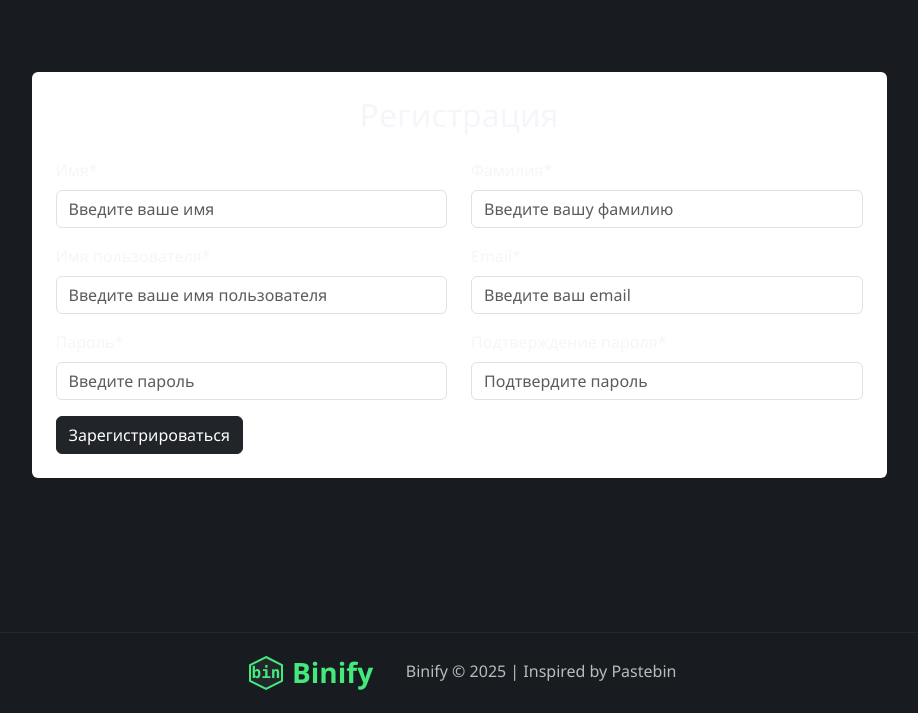
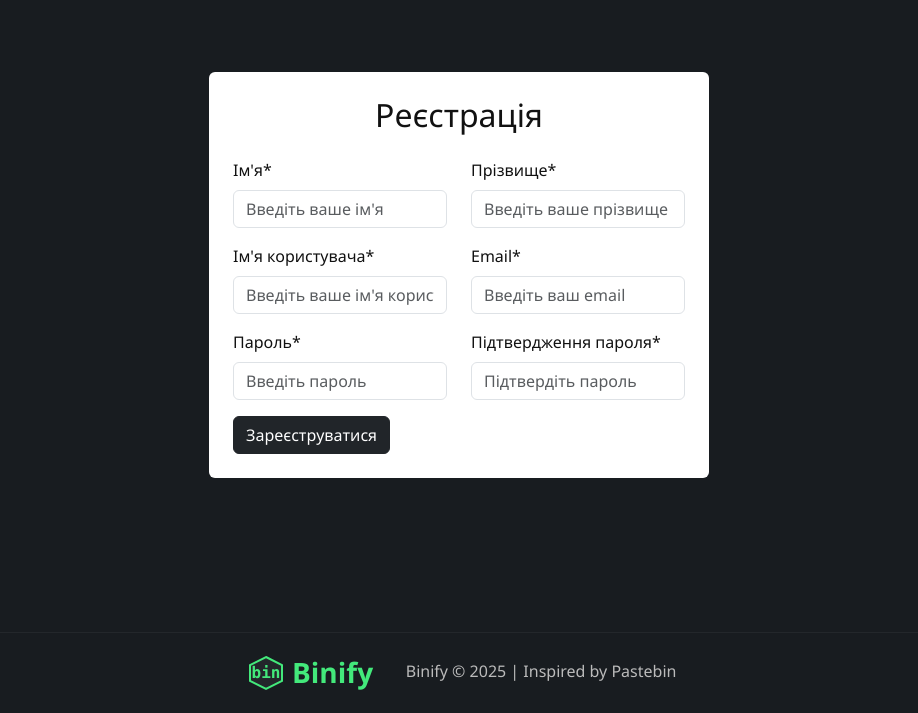
Before and after one commit to VladMajstat/binify, a Django app: page /user/registration/ in a window 1280 px wide. Shown: the part 87-800 px from the top of the page, without its empty margins (181-1099 px from the left). Run offline with Django 5.2, Linux system fonts and the light colour scheme; some libraries are stand-ins or nearby versions.

Commit message:
version_010_registration form and controler are ready

```diff
--- a/templates/base/navbar.html
+++ b/templates/base/navbar.html
@@ -39,8 +39,8 @@
               <li><a class="dropdown-item user-dropdown-green" href="#">Мої Bin</a></li>
               <li><a class="dropdown-item user-dropdown-green" href="#">Мої коментарі</a></li>
               <li><a class="dropdown-item user-dropdown-green" href="{% url 'users:profile' %}">Мій профіль</a></li>
-              {% if user.is_superuser or user.is_staff %}
-                <li><a class="dropdown-item user-dropdown-green" href="/admin/">Адмін панель</a></li>
+              {% if user.is_admin or user.is_staff %}
+                <li><a class="dropdown-item user-dropdown-green" href="{% url "admin:index" %}">Адмін панель</a></li>
               {% endif %}
               <li><hr class="dropdown-divider user-dropdown-divider"></li>
               <li><a class="dropdown-item user-dropdown-green text-danger" href="{% url 'users:logout' %}">Вийти</a></li>
--- a/templates/users/registration.html
+++ b/templates/users/registration.html
@@ -4,43 +4,74 @@
 <div class="row">
     <div class="container mt-5">
         <div class="row justify-content-center">
-            <div class="col-md-9 bg-white p-4 mb-5 mx-2 rounded custom-shadow">
-                <h2 class="text-center mb-4">Регистрация</h2>
-                <form>
+            <div class="col-md-9 bg-white p-4 mb-5 mx-2 rounded custom-shadow" style="color: #111; max-width: 500px;">
+                <h2 class="text-center mb-4">Реєстрація</h2>
+                <form action="{% url "user:registration" %}" method="post">
+                    {% csrf_token %}
                     <div class="row">
                         <div class="col-md-6 mb-3">
-                            <label for="firstName" class="form-label">Имя*</label>
-                            <input type="text" class="form-control" id="firstName"
-                                placeholder="Введите ваше имя" required>
+                            <label for="id_first_name" class="form-label">Ім'я*</label>
+                            <input type="text" class="form-control" id="id_first_name"
+                                value="{% if form.first_name.value %}{{ form.first_name.value }}{% endif %}"
+                                name="first_name"
+                                placeholder="Введіть ваше ім'я" required>
+                                {% if form.first_name.errors %}
+                                    <div class="alert alert-danger alert-dismissible fade show">{{ form.first_name.errors }}</div>
+                                {% endif %}
                         </div>
                         <div class="col-md-6 mb-3">
-                            <label for="lastName" class="form-label">Фамилия*</label>
-                            <input type="text" class="form-control" id="lastName"
-                                placeholder="Введите вашу фамилию" required>
+                            <label for="id_last_name" class="form-label">Прізвище*</label>
+                            <input type="text" class="form-control" id="id_last_name"
+                                value="{% if form.last_name.value %}{{ form.last_name.value }}{% endif %}"
+                                name="last_name"
+                                placeholder="Введіть ваше прізвище" required>
+                                {% if form.last_name.errors %}
+                                    <div class="alert alert-danger alert-dismissible fade show">{{ form.last_name.errors }}</div>
+                                {% endif %}
                         </div>
                         <div class="col-md-6 mb-3">
-                            <label for="username" class="form-label">Имя пользователя*</label>
-                            <input type="text" class="form-control" id="username"
-                                placeholder="Введите ваше имя пользователя" required>
+                            <label for="id_username" class="form-label">Ім'я користувача*</label>
+                            <input type="text" class="form-control" id="id_username"
+                                value="{% if form.username.value %}{{ form.username.value }}{% endif %}"
+                                name="username"
+                                placeholder="Введіть ваше ім'я користувача" required>
+                                {% if form.username.errors %}
+                                    <div class="alert alert-danger alert-dismissible fade show">{{ form.username.errors }}</div>
+                                {% endif %}
                         </div>
                         <div class="col-md-6 mb-3">
-                            <label for="email" class="form-label">Email*</label>
-                            <input type="email" class="form-control" id="email"
-                                placeholder="Введите ваш email" required>
+                            <label for="id_email" class="form-label">Email*</label>
+                            <input type="email" class="form-control" id="id_email"
+                                value="{% if form.email.value %}{{ form.email.value }}{% endif %}"
+                                name="email"
+                                placeholder="Введіть ваш email" required>
+                                {% if form.email.errors %}
+                                    <div class="alert alert-danger alert-dismissible fade show">{{ form.email.errors }}</div>
+                                {% endif %}
                         </div>
                         <div class="col-md-6 mb-3">
-                            <label for="password1" class="form-label">Пароль*</label>
-                            <input type="password" class="form-control" id="password1"
-                                placeholder="Введите пароль" required>
+                            <label for="id_password1" class="form-label">Пароль*</label>
+                            <input type="password" class="form-control" id="id_password1"
+                                value="{% if form.password1.value %}{{ form.password1.value }}{% endif %}"
+                                name="password1"
+                                placeholder="Введіть пароль" required>
+                                {% if form.password1.errors %}
+                                    <div class="alert alert-danger alert-dismissible fade show">{{ form.password1.errors }}</div>
+                                {% endif %}
                         </div>
                         <div class="col-md-6 mb-3">
-                            <label for="password2" class="form-label">Подтверждение пароля*</label>
-                            <input type="password" class="form-control" id="password2"
-                                placeholder="Подтвердите пароль" required>
+                            <label for="id_password2" class="form-label">Підтвердження пароля*</label>
+                            <input type="password" class="form-control" id="id_password2"
+                                value="{% if form.password2.value %}{{ form.password2.value }}{% endif %}"
+                                name="password2"
+                                placeholder="Підтвердіть пароль" required>
+                                {% if form.password2.errors %}
+                                    <div class="alert alert-danger alert-dismissible fade show">{{ form.password2.errors }}</div>
+                                {% endif %}
                         </div>
                     </div>
                     <button type="submit"
-                        class="btn btn-dark btn-block">Зарегистрироваться</button>
+                        class="btn btn-dark btn-block">Зареєструватися</button>
                 </form>
             </div>
         </div>
--- a/users/forms.py
+++ b/users/forms.py
@@ -1,5 +1,5 @@
 from django import forms
-from django.contrib.auth.forms import AuthenticationForm
+from django.contrib.auth.forms import AuthenticationForm, UserCreationForm
 
 from users.models import User
 
@@ -11,3 +11,23 @@ class UserLoginForm(AuthenticationForm):
     class Meta:
         model = User
         fields = ['username', 'password']
+
+
+class UserRegistrationForm(UserCreationForm):
+
+    class Meta:
+        model = User
+        fields = (
+            'first_name',
+            'last_name',
+            'username',
+            'email',
+            'password1',
+            'password2'
+            )
+    first_name = forms.CharField()
+    last_name = forms.CharField()
+    username = forms.CharField()
+    email = forms.CharField()
+    password1 = forms.CharField()
+    password2 = forms.CharField()
--- a/users/views.py
+++ b/users/views.py
@@ -2,43 +2,58 @@ from django.shortcuts import render
 from django.contrib import auth
 from django.http import HttpResponseRedirect
 from django.urls import reverse
-from users.forms import UserLoginForm
+from users.forms import UserLoginForm, UserRegistrationForm
 
 def login(request):
+    # Якщо запит POST — обробляємо дані форми
     if request.method == 'POST':
+        # Створюємо форму з даними, які надіслав користувач
         form = UserLoginForm(data=request.POST)
+        # Перевіряємо, чи форма валідна (логін і пароль коректні)
         if form.is_valid():
             username = request.POST['username']
             password = request.POST['password']
+            # Аутентифікуємо користувача
             user = auth.authenticate(username=username, password=password)
             if user:
+                # Якщо користувач знайдений — виконуємо вхід і редірект на головну
                 auth.login(request, user)
                 return HttpResponseRedirect(reverse('main:index'))
     else:
+        # Якщо GET-запит — створюємо порожню форму
         form = UserLoginForm()
 
-    content = {
+    # Передаємо форму у шаблон для відображення
+    context = {
         'title': 'Авторизація - Binify',
         'form': form,
     }
-    return render(request, 'users/login.html', content)
+    return render(request, 'users/login.html', context)
 
 def registration(request):
-    content = {
-        'title': 'Реєстрація - Binify'
+
+    if request.method == 'POST':
+        form = UserRegistrationForm(data=request.POST)
+        if form.is_valid():
+            form.save()
+            user = form.instance
+            auth.login(request, user)
+            return HttpResponseRedirect(reverse('main:index'))
+    else:
+        form = UserRegistrationForm()
+
+    context = {
+        'title': 'Реєстрація - Binify',
+        'form':form,
     }
-    return render(request, 'users/registration.html', content)
+    return render(request, 'users/registration.html', context)
 
 def profile(request):
-    content = {
+    context = {
         'title': 'Профіль - Binify'
     }
-    return render(request, 'users/profile.html', content)
+    return render(request, 'users/profile.html', context)
 
 def logout(request):
-    # content = {
-    #     'title': 'Вихід - Binify'
-    # }
-    # return render(request, 'users/logout.html', content)
-
-    pass
+    auth.logout(request)
+    return HttpResponseRedirect(reverse('main:index'))
```
Also changed, not shown: templates/users/login.html (+11 -7 lines), templates/users/profile.html (+11 -11 lines).
